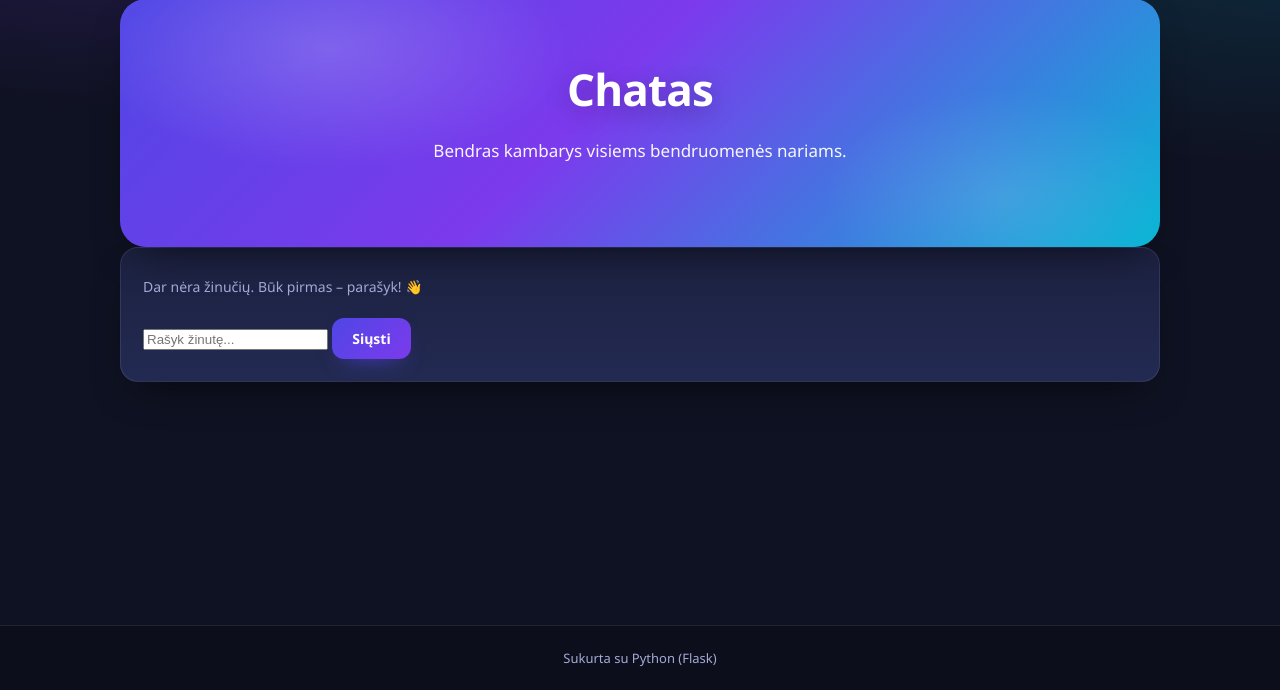
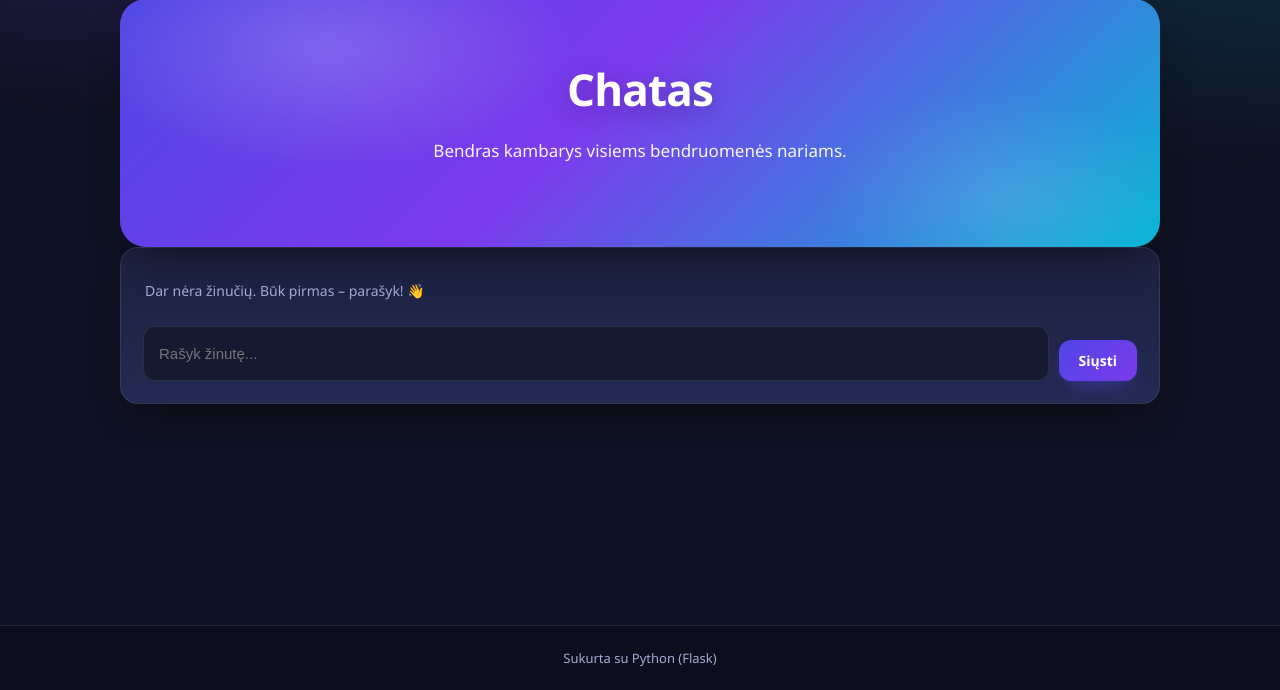
Before and after one commit to bygbaby123-max/svetaine, a Flask app: page /chat in a window 1280 px wide. Shown: the part 110-800 px from the top of the page. Run offline with Flask 3, Linux system fonts and the light colour scheme; the visitor is signed in with stand-in values (Sample User, id 1); data comes from the database, SQL or seed files in the repository; data that the repository does not hold is empty; some libraries are stand-ins or nearby versions.

Commit message:
Chatas ir žinutės: CSS

```diff
--- a/static/style.css
+++ b/static/style.css
@@ -484,6 +484,87 @@ td form { display: inline; margin-left: 6px; }
 .meme-comment-form input:focus { outline: none; border-color: var(--brand-2); }
 .btn-sm { padding: 8px 16px; font-size: 14px; }
 
+/* ------------------------------------------------------------ chatas */
+.chat-box { display: flex; flex-direction: column; gap: 14px; }
+.chat-messages {
+  display: flex;
+  flex-direction: column;
+  gap: 10px;
+  max-height: 60vh;
+  overflow-y: auto;
+  padding: 4px 2px;
+}
+.chat-msg {
+  background: var(--bg-soft);
+  border: 1px solid var(--border);
+  border-radius: 14px;
+  padding: 9px 14px;
+  max-width: 82%;
+  align-self: flex-start;
+}
+.chat-msg.mine {
+  align-self: flex-end;
+  background: rgba(79, 70, 229, .28);
+  border-color: rgba(124, 58, 237, .45);
+}
+.chat-meta { display: flex; align-items: baseline; gap: 10px; }
+.chat-meta b { color: var(--cyan); font-size: 14px; }
+.chat-msg.mine .chat-meta b { color: #fff; }
+.chat-msg p { margin: 3px 0 0; font-size: 15px; color: var(--text); word-break: break-word; white-space: pre-wrap; }
+.chat-form { display: flex; gap: 10px; }
+.chat-form input {
+  flex: 1;
+  padding: 12px 15px;
+  border: 1px solid var(--border);
+  border-radius: 12px;
+  background: var(--bg-soft);
+  color: var(--text);
+  font-size: 15px;
+}
+.chat-form input:focus { outline: none; border-color: var(--brand-2); }
+
+/* --------------------------------------------------- žinučių dėžutė */
+.badge {
+  display: inline-block;
+  min-width: 20px;
+  padding: 1px 6px;
+  margin-left: 6px;
+  border-radius: 999px;
+  background: var(--red-dark);
+  color: #fff;
+  font-size: 12px;
+  font-weight: 700;
+  text-align: center;
+}
+.user-list { display: flex; flex-direction: column; gap: 8px; margin-top: 10px; }
+.user-row {
+  display: flex;
+  align-items: center;
+  gap: 12px;
+  padding: 10px 13px;
+  background: var(--bg-soft);
+  border: 1px solid var(--border);
+  border-radius: 12px;
+  color: var(--text);
+  transition: .15s;
+}
+.user-row:hover { border-color: var(--brand-2); text-decoration: none; background: var(--card-2); }
+.avatar {
+  width: 36px;
+  height: 36px;
+  flex: 0 0 auto;
+  display: flex;
+  align-items: center;
+  justify-content: center;
+  border-radius: 50%;
+  background: linear-gradient(135deg, var(--brand), var(--brand-2));
+  color: #fff;
+  font-weight: 800;
+  font-size: 15px;
+}
+.user-name { font-weight: 700; color: var(--text); }
+.user-last { flex: 1; color: var(--muted); font-size: 14px; overflow: hidden; text-overflow: ellipsis; white-space: nowrap; }
+
 /* -------------------------------------------------------- atsakymas */
 @media (max-width: 640px) {
   .hero { padding: 36px 18px; border-radius: 20px; }
```
